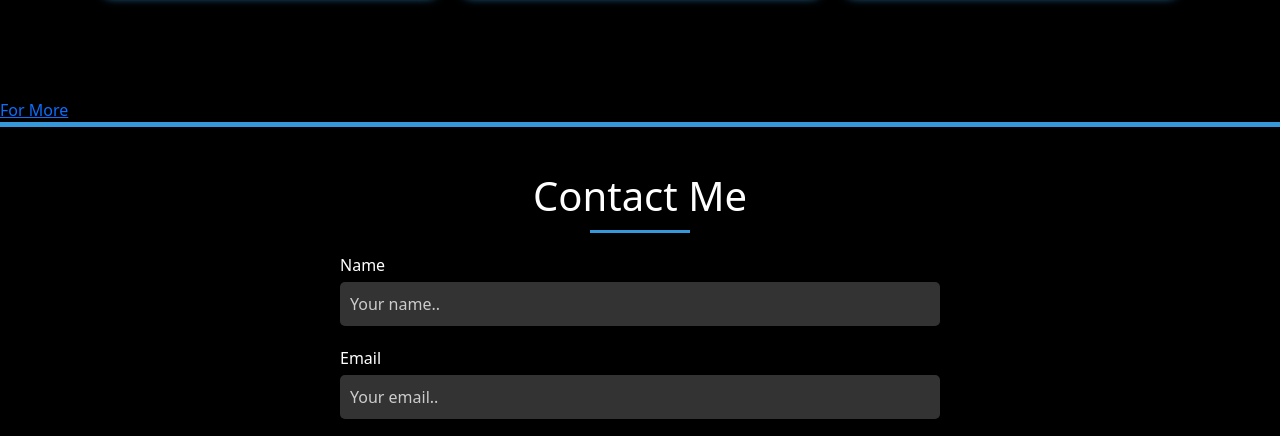
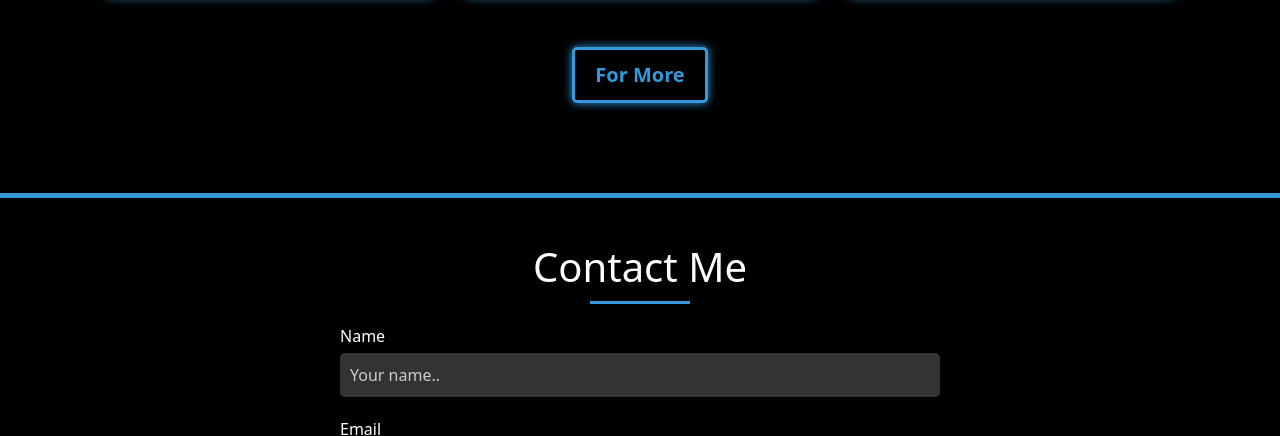
Before and after one commit to Ali-EL-Badry/My-portfolio, a plain HTML site: page index.html in a window 1280 px wide. Shown: the part 4164-4600 px from the top of the page. Drawn offline with nearby package versions, Linux system fonts and the light colour scheme.

Commit message:
Update style.css

```diff
--- a/CSS/style.css
+++ b/CSS/style.css
@@ -430,7 +430,7 @@ hr {
 
 /* ===================== Projects ================= */
 .projects {
-    padding: 7%;
+    padding: 7% 7% 3% 7%;
     display: flex;
     justify-content: space-around;
 }
@@ -532,7 +532,32 @@ hr {
 .one-project:hover .github-icon {
     color: black;
 }
-
+.bu {
+    display: flex;
+    justify-content: center;
+    align-items: center;
+    margin-bottom: 7%;
+}
+.b{
+    background-color: black;
+    color: #3498db;
+    text-decoration: none;
+    margin: auto;
+    font-size: 20px;
+    font-weight: 900;
+    padding: 10px 20px;
+    border-radius: 5px;
+    border: 3px solid #3498db;
+    box-shadow: 0 0 10px #3498db;
+    display: flex;
+    justify-content: center;
+    align-items: center;
+    transition:  0.3s ease;
+}
+.b:hover{
+    background-color: #3498db;
+    color: black;
+}
 /* ====================== Footer ================== */
 .contact-section {
     background-color: #000;
```
